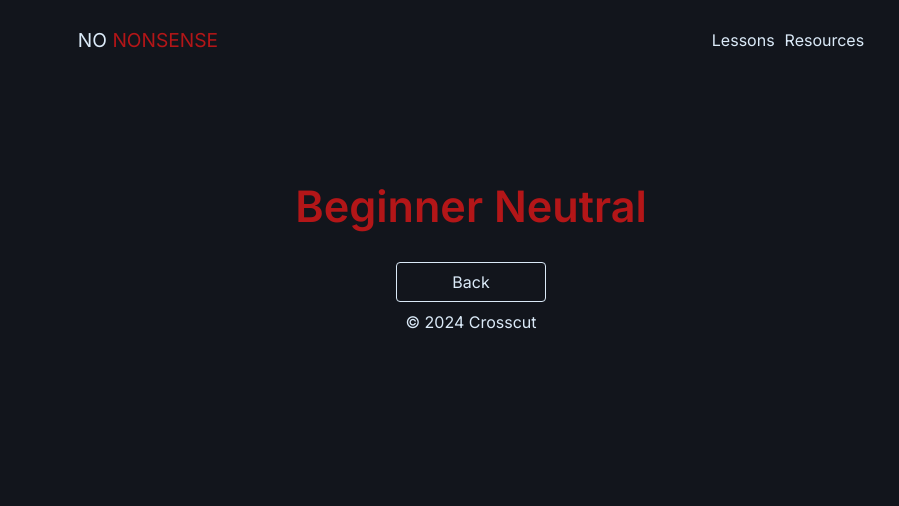
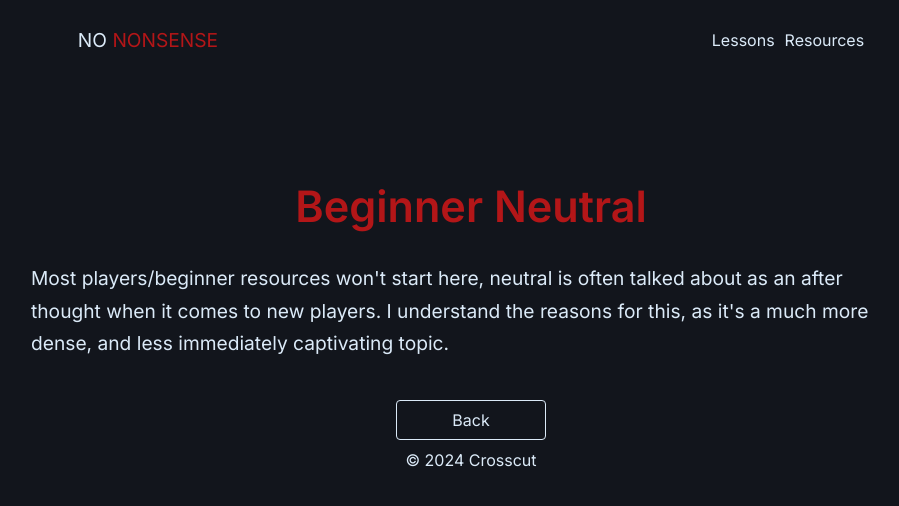
Before and after one commit to CrosscutX/nononsenseSF6, a React (Vite) app: page /lessons/beginnerneutral in a window 1280 px wide. Shown: the top 506 px of the page, without its empty margins (169-1068 px from the left). Built offline with nearby package versions, Linux system fonts and the light colour scheme.

Commit message:
Hardware adjustment

```diff
--- a/src/components/lessons/Beginner/BeginnerNeutral.jsx
+++ b/src/components/lessons/Beginner/BeginnerNeutral.jsx
@@ -4,6 +4,12 @@ export default function BeginnerNeutral() {
   return (
     <>
       <h2>Beginner Neutral</h2>
+      <p>
+        Most players/beginner resources won't start here, neutral is often
+        talked about as an after thought when it comes to new players. I
+        understand the reasons for this, as it's a much more dense, and less
+        immediately captivating topic.{" "}
+      </p>
     </>
   );
 }
--- a/src/components/lessons/Introduction/Hardware.jsx
+++ b/src/components/lessons/Introduction/Hardware.jsx
@@ -65,7 +65,8 @@ export default function Hardware() {
         >
           Display Lag{" "}
         </a>
-        is a really nice resource that you can use.
+        is a really nice resource that you can use. Otherwise just find one on
+        Amazon.
       </p>
     </>
   );
```
